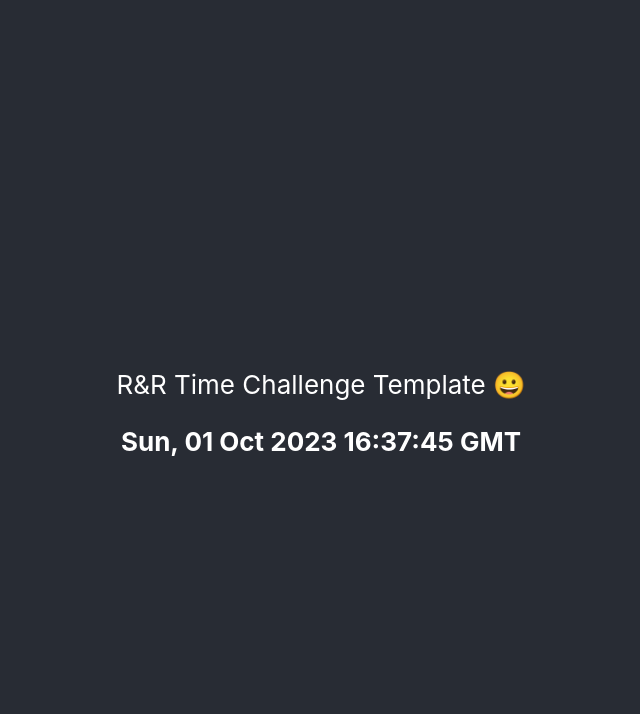
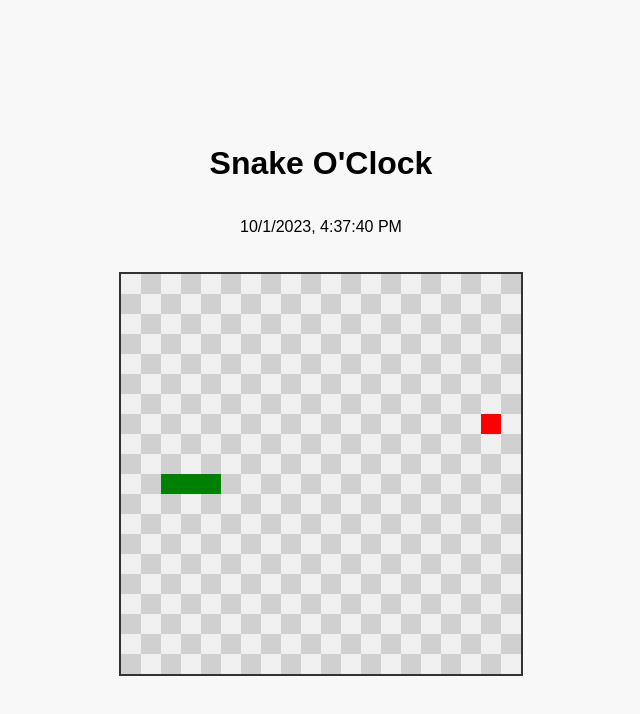
Before and after one commit to pieterdlinde/rr-time-challenge, a React (Create React App) app: page / in a window 1280 px wide. Shown: the top 714 px of the page, without its empty margins (319-959 px from the left). Built offline with nearby package versions, Linux system fonts and the light colour scheme; the HTML template or start-up script is replaced by a standard one.

Commit message:
Initial commit - Added game logic

```diff
--- a/package.json
+++ b/package.json
@@ -13,6 +13,7 @@
     "react": "^18.2.0",
     "react-dom": "^18.2.0",
     "react-scripts": "5.0.1",
+    "styled-components": "^6.0.8",
     "typescript": "^4.9.5",
     "web-vitals": "^2.1.4"
   },
--- a/src/App.css
+++ b/src/App.css
@@ -1,27 +1,49 @@
-.App {
+/* App.css */
+
+body {
+  margin: 0;
+  font-family: 'Arial', sans-serif;
+  display: flex;
+  align-items: center;
+  justify-content: center;
+  height: 100vh;
+  background-color: #f8f8f8;
+}
+
+.GameContainer {
   text-align: center;
 }
 
-.App-header {
-  background-color: #282c34;
-  min-height: 100vh;
-  display: flex;
-  flex-direction: column;
-  align-items: center;
-  justify-content: center;
-  font-size: calc(10px + 2vmin);
-  color: white;
+.Title {
+  font-size: 2rem;
+  margin-bottom: 20px;
+  color: #333;
 }
 
-.App-link {
-  color: #61dafb;
+.DateTime {
+  font-size: 1.5rem;
+  color: #333;
+  background-color: #ddd;
+  padding: 5px;
+  border-radius: 5px;
+  display: inline-block;
+  letter-spacing: 4px;
 }
 
-@keyframes App-logo-spin {
-  from {
-    transform: rotate(0deg);
-  }
-  to {
-    transform: rotate(360deg);
+/* Optional: Animate the blinking colon */
+.DateTime::after {
+  content: ':';
+  display: inline-block;
+  animation: blink 1s infinite step-start;
+}
+
+@keyframes blink {
+  50% {
+    opacity: 0;
   }
 }
+
+canvas {
+  border: 2px solid #333;
+  margin-top: 20px;
+}
--- a/src/App.tsx
+++ b/src/App.tsx
@@ -1,25 +1,172 @@
-import { useEffect, useState } from 'react';
+import React, { useState, useEffect, useRef } from 'react';
+import styled from 'styled-components';
 import './App.css';
 
-function App() {
+// Styled Components
+const GameContainer = styled.div`
+  display: flex;
+  flex-direction: column;
+  align-items: center;
+  justify-content: center;
+  height: 100vh;
+`;
 
-  const [date, setDate] = useState(new Date());
+const Title = styled.h1`
+  font-size: 2rem;
+  margin-bottom: 20px;
+`;
+
+const DateTime = styled.p`
+  font-size: 1rem;
+`;
+
+// Snake Game Component
+const SnakeGame = () => {
+  const [dateTime, setDateTime] = useState(new Date());
+  const [aliveTime, setAliveTime] = useState(0);
+  const canvasRef = useRef(null);
 
   useEffect(() => {
-    const timer = setInterval(() => setDate(new Date()), 1000)
-    return function cleanup() {
-      clearInterval(timer)
+    const canvas = canvasRef.current;
+
+    const ctx = canvas.getContext('2d');
+
+    const cellSize = 20;
+    const gridSize = 20;
+
+    const snake = [{ x: 10, y: 10 }];
+    let food = generateFood();
+
+    let direction = 'RIGHT';
+
+    function generateFood() {
+      const x = Math.floor(Math.random() * gridSize);
+      const y = Math.floor(Math.random() * gridSize);
+      return { x, y };
     }
-  });
+
+    function draw(ctx) {
+      // Clear the canvas
+      ctx.clearRect(0, 0, ctx.canvas.width, ctx.canvas.height);
+
+      // Draw the border
+      ctx.strokeStyle = 'black';
+      ctx.lineWidth = 2;
+      ctx.strokeRect(0, 0, ctx.canvas.width, ctx.canvas.height);
+
+      // Draw the grid
+      for (let i = 0; i < gridSize; i++) {
+        for (let j = 0; j < gridSize; j++) {
+          ctx.fillStyle = (i + j) % 2 === 0 ? '#f0f0f0' : '#d0d0d0'; // Alternating colors for a blocky grid
+          ctx.fillRect(i * cellSize, j * cellSize, cellSize, cellSize);
+        }
+      }
+
+      // Draw the snake
+      ctx.fillStyle = 'green';
+      snake.forEach((segment) => {
+        ctx.fillRect(segment.x * cellSize, segment.y * cellSize, cellSize, cellSize);
+      });
+
+      // Draw the food
+      ctx.fillStyle = 'red';
+      ctx.fillRect(food.x * cellSize, food.y * cellSize, cellSize, cellSize);
+    }
+
+    function handleKeyPress(event: any) {
+      switch (event.key) {
+        case 'ArrowUp':
+          direction = 'UP';
+          break;
+        case 'ArrowDown':
+          direction = 'DOWN';
+          break;
+        case 'ArrowLeft':
+          direction = 'LEFT';
+          break;
+        case 'ArrowRight':
+          direction = 'RIGHT';
+          break;
+        default:
+          break;
+      }
+    }
+
+    function update() {
+      // Update snake position based on the direction
+      const head = { ...snake[0] };
+      switch (direction) {
+        case 'UP':
+          head.y = (head.y - 1 + gridSize) % gridSize;
+          break;
+        case 'DOWN':
+          head.y = (head.y + 1) % gridSize;
+          break;
+        case 'LEFT':
+          head.x = (head.x - 1 + gridSize) % gridSize;
+          break;
+        case 'RIGHT':
+          head.x = (head.x + 1) % gridSize;
+          break;
+        default:
+          break;
+      }
+
+  // Check for collisions with the walls
+  if (head.x < 0 || head.x > gridSize || head.y < 0 || head.y > gridSize) {
+    alert('Game over! You hit a wall. I am sure you have time for one more round.');
+    window.location.reload(); // Restart the game
+    return; // Return early to prevent further processing
+  }
+
+  // Check for collisions with the food
+  if (head.x === food.x && head.y === food.y) {
+    snake.unshift({ ...head }); // Add a new segment to the snake
+    food = generateFood(); // Generate a new food
+  } else {
+    // Check for collisions with the snake itself
+    const collided = snake.some((segment) => segment.x === head.x && segment.y === head.y);
+    if (collided) {
+      alert('Game over! You collided with yourself. I am sure you have time for one more round.');
+      window.location.reload(); // Restart the game
+      return; // Return early to prevent further processing
+    }
+
+    snake.pop(); // Remove the last segment of the snake
+  }
+
+  snake.unshift(head); // Add the new head to the snake
+
+  draw(ctx); // Redraw the canvas with the updated positions
+}
+
+    // Event listeners
+    window.addEventListener('keydown', handleKeyPress);
+
+    // Game loop
+    const intervalId = setInterval(update, 100);
+
+    // Cleanup
+    return () => {
+      clearInterval(intervalId);
+      window.removeEventListener('keydown', handleKeyPress);
+    };
+  }, []);
 
   return (
+    <GameContainer>
+      <Title>Snake O'Clock</Title>
+      <DateTime>{dateTime.toLocaleString()}</DateTime>
+      <canvas ref={canvasRef} width={400} height={400} />
+    </GameContainer>
+  );
+};
+
+// App Component
+function App() {
+  return (
     <div className="App">
-      <header className="App-header">
-        <p>
-         R&R Time Challenge Template 😀
-        </p>
-        <b>{date.toUTCString()}</b>
-      </header>
+      <SnakeGame />
     </div>
   );
 }
--- a/tsconfig.json
+++ b/tsconfig.json
@@ -10,7 +10,7 @@
     "skipLibCheck": true,
     "esModuleInterop": true,
     "allowSyntheticDefaultImports": true,
-    "strict": true,
+    "strict": false,
     "forceConsistentCasingInFileNames": true,
     "noFallthroughCasesInSwitch": true,
     "module": "esnext",
```
Also changed, not shown: 1 other file (tests, documents, lock files or other folders).
